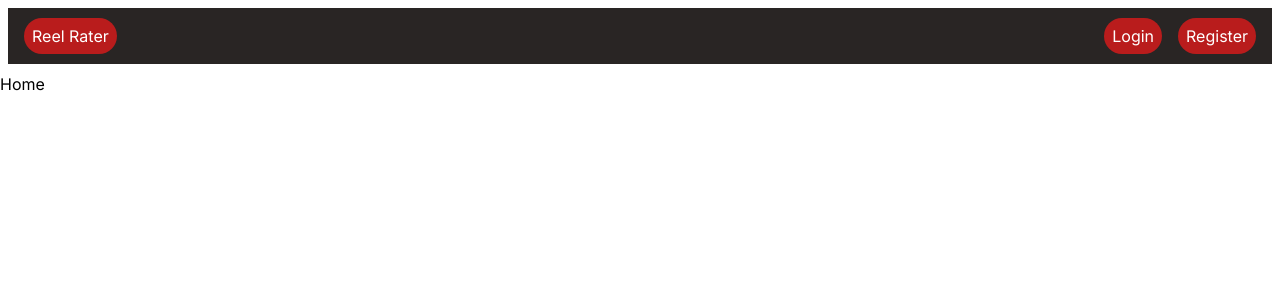
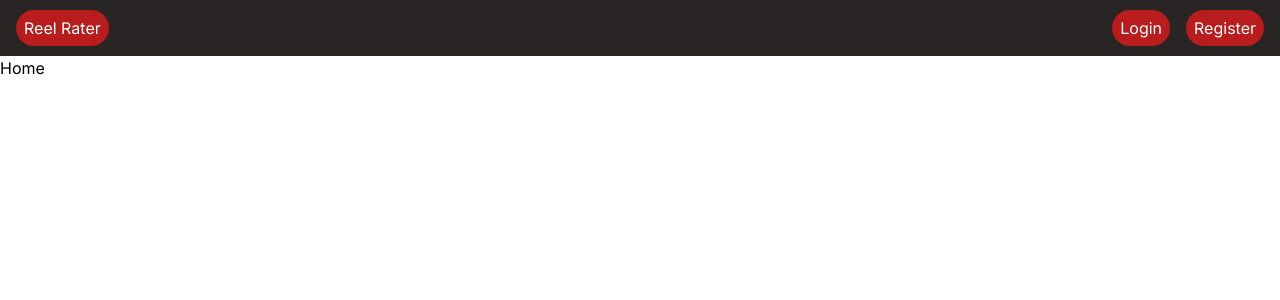
Before and after one commit to gortiz2021/Reel-Rater-App, a Next.js app in the folder reel-rater-frontend/reel-rater/: page / in a window 1280 px wide. Shown: the top 300 px of the page. Built offline with nearby package versions, Linux system fonts and the light colour scheme.

Commit message:
Added navbar

```diff
--- a/reel-rater-frontend/reel-rater/src/app/components/NavBar.tsx
+++ b/reel-rater-frontend/reel-rater/src/app/components/NavBar.tsx
@@ -1,21 +1,23 @@
+import Link from "next/link";
+
 export default function NavBar() {
   return (
-    <div className="bg-stone-800 text-white px-2 py-4 m-2">
+    <div className="bg-stone-800 text-white px-2 py-4">
       <nav>
         <div className="flex justify-between">
           <div>
-            <a href="" className="rounded-full bg-red-700 p-2 mx-2">
+            <Link href="/" className="rounded-full bg-red-700 p-2 mx-2">
               Reel Rater
-            </a>
+            </Link>
           </div>
 
           <div>
-            <a href="" className="rounded-full bg-red-700 p-2 mx-2">
+            <Link href="/login" className="rounded-full bg-red-700 p-2 mx-2">
               Login
-            </a>
-            <a href="" className="rounded-full bg-red-700 p-2 mx-2">
+            </Link>
+            <Link href="/register" className="rounded-full bg-red-700 p-2 mx-2">
               Register
-            </a>
+            </Link>
           </div>
         </div>
       </nav>
```
Also changed, not shown: 1 other file (tests, documents, lock files or other folders).
